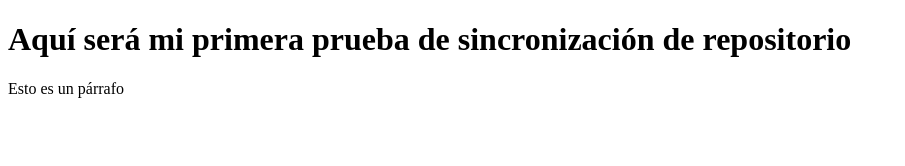
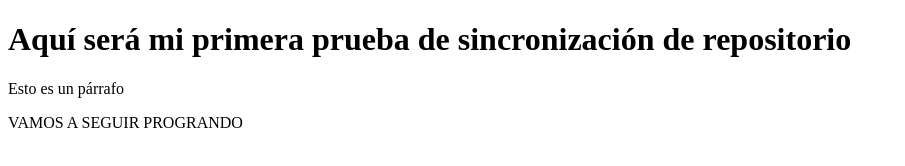
Before and after one commit to fernanACM/GitHub-Test, a plain HTML site: page index.html in a window 1280 px wide. Shown: the whole page, without its empty margins (0-905 px from the left). Drawn offline with Linux system fonts and the light colour scheme.

Commit message:
AGREGANDO SEGUNDO PARRAFO

```diff
--- a/index.html
+++ b/index.html
@@ -9,5 +9,6 @@
 <body>
     <h1>Aquí será mi primera prueba de sincronización de repositorio</h1>
     <p>Esto es un párrafo</p>
+    <p>VAMOS A SEGUIR PROGRANDO</p>
 </body>
 </html>
```
